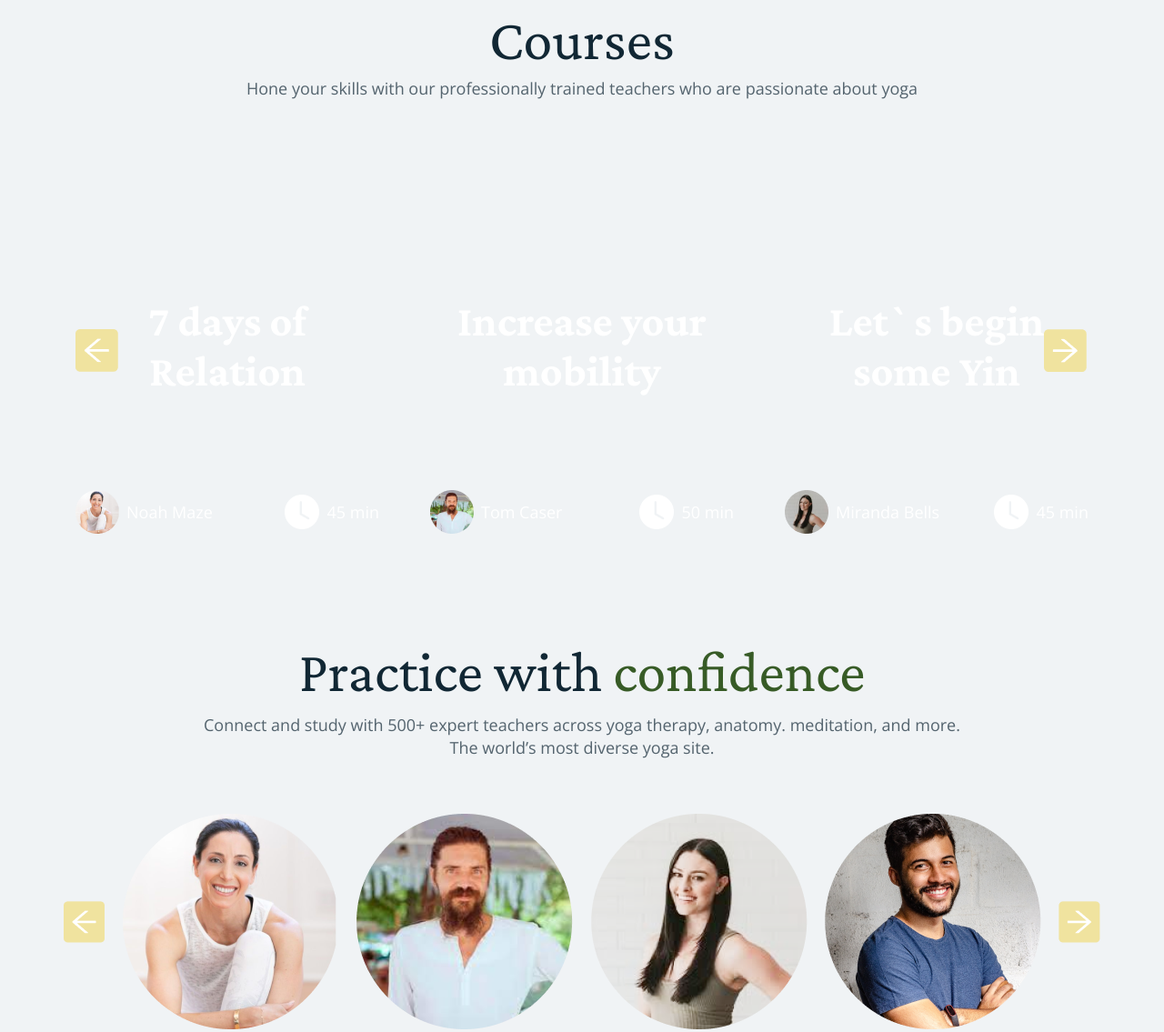
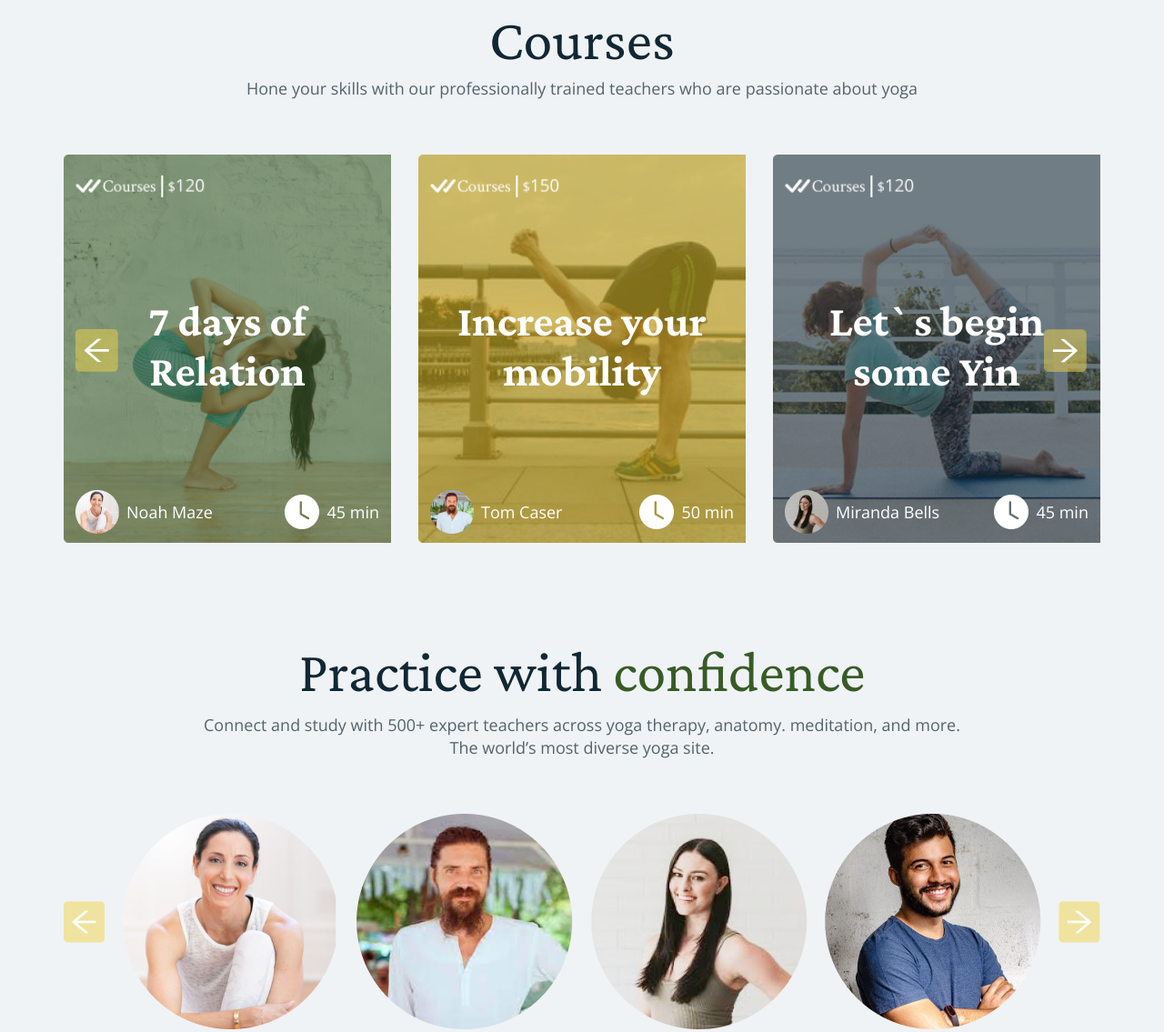
Before and after one commit to NikolayVolna/Yoga, a plain HTML site: page index.html in a window 1280 px wide. Shown: the part 3017-4152 px from the top of the page at 91% size. Drawn offline with nearby package versions, Linux system fonts and the light colour scheme.

Commit message:
new commit

```diff
--- a/style/style.css
+++ b/style/style.css
@@ -1130,17 +1130,17 @@ iframe {
 }
 
 .courses__item-left {
-    background: url(image/courses/img_left.png) no-repeat;
+    background: url(/image/courses/img_left.png) no-repeat;
     background-size: cover;
 }
 
 .courses__item-center {
-    background: url(image/courses/img_center.png) no-repeat;
+    background: url(/image/courses/img_center.png) no-repeat;
     background-size: cover;
 }
 
 .courses__item-right {
-    background: url(image/courses/img_right.png) no-repeat;
+    background: url(/image/courses/img_right.png) no-repeat;
     background-size: cover;
 }
 
```
